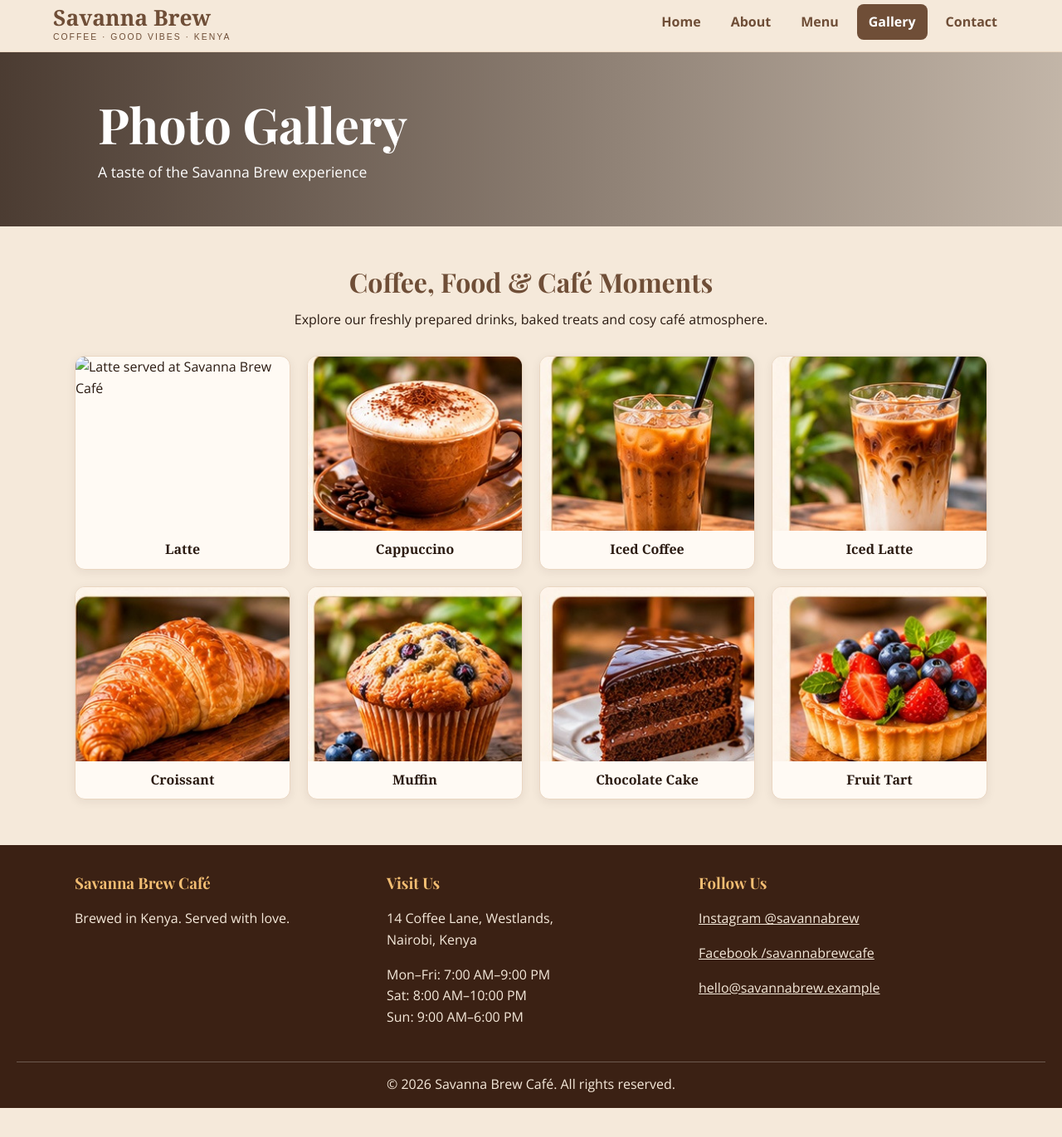
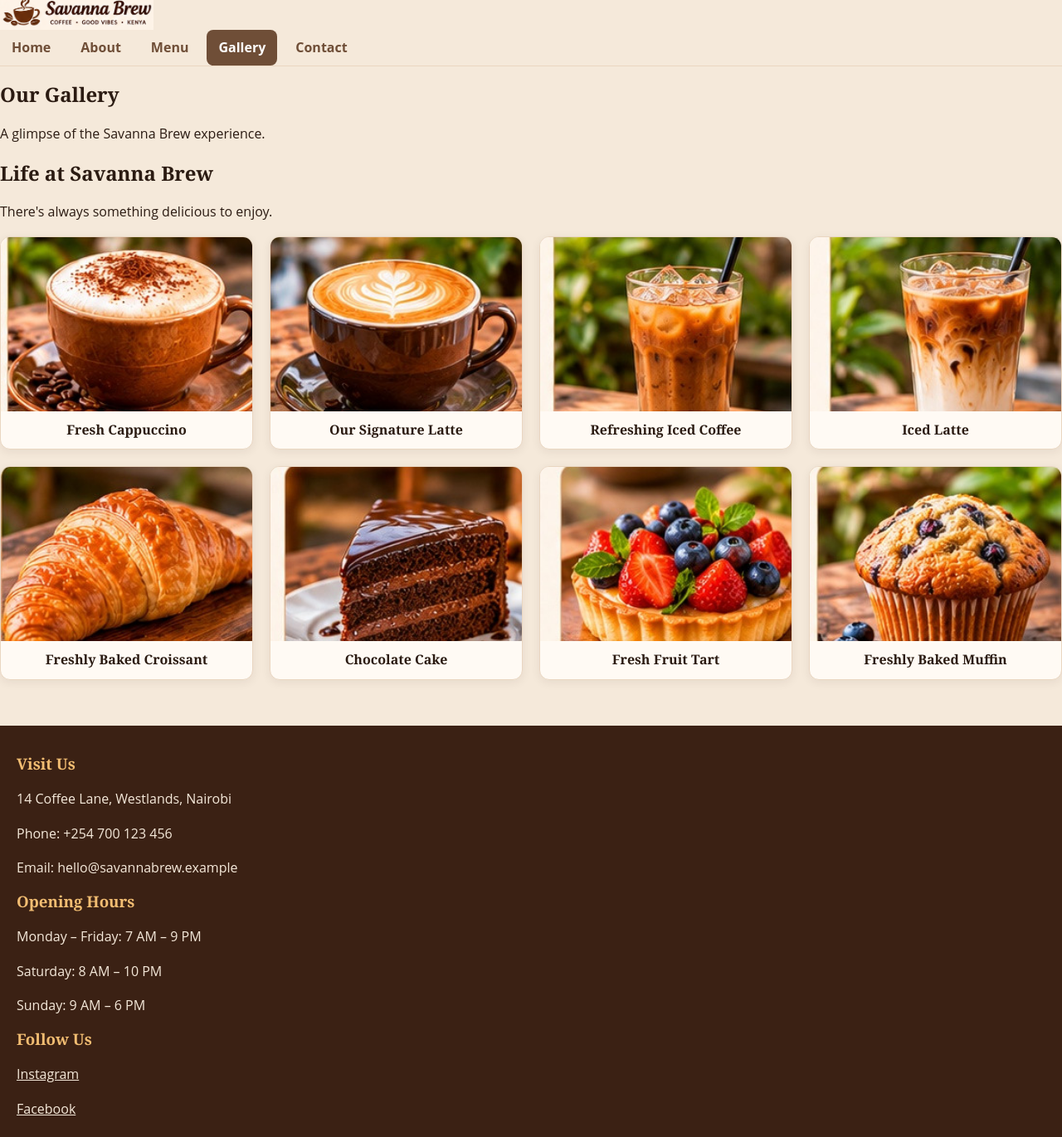
Before and after one commit to 2502848-create/savana-cafe-website, a plain HTML site: page gallery.html in a window 1280 px wide. Shown: the part 9-1380 px from the top of the page at 83% size. Before the commit the page ends 1345 px from the top, so only its background shows below. Drawn offline with nearby package versions, Linux system fonts and the light colour scheme.

Commit message:
Revise gallery.html layout and content
Updated the structure and content of the gallery page, including header, main section, and footer.

```diff
--- a/gallery.html
+++ b/gallery.html
@@ -3,55 +3,137 @@
 <head>
     <meta charset="UTF-8">
     <meta name="viewport" content="width=device-width, initial-scale=1.0">
-  <meta name="description" content="Savanna Brew Café — Kenyan coffee, fresh pastries and warm hospitality in Westlands, Nairobi.">
     <title>Gallery | Savanna Brew Café</title>
-  <link rel="preconnect" href="https://fonts.googleapis.com">
-  <link rel="preconnect" href="https://fonts.gstatic.com" crossorigin>
-  <link href="https://fonts.googleapis.com/css2?family=Open+Sans:wght@400;600;700&family=Playfair+Display:wght@600;700&display=swap" rel="stylesheet">
     <link rel="stylesheet" href="css/style.css">
 </head>
 <body>
+
+    <!-- Header and Navigation -->
     <header class="site-header">
-  <div class="header-inner">
-    <a class="logo" href="index.html" aria-label="Savanna Brew Café home">
-      <img src="image/logo.png" alt="Savanna Brew Café logo" onerror="this.style.display='none'">
-      <span class="logo-text">Savanna Brew<small>COFFEE · GOOD VIBES · KENYA</small></span>
+        <a href="index.html" class="logo">
+            <img src="image/savanna-brew-logo.png"
+                 alt="Savanna Brew Café logo">
         </a>
-    <nav class="main-nav" aria-label="Main navigation">
+
+        <nav class="main-nav">
             <a href="index.html">Home</a>
             <a href="about.html">About</a>
             <a href="menu.html">Menu</a>
-<a href="gallery.html" class="active" aria-current="page">Gallery</a>
+            <a href="gallery.html" class="active">Gallery</a>
             <a href="contact.html">Contact</a>
         </nav>
-  </div>
     </header>
 
     <main>
-  <section class="page-banner"><div><h1>Photo Gallery</h1><p>A taste of the Savanna Brew experience</p></div></section>
-  <section class="container">
-    <h2 class="section-title">Coffee, Food & Café Moments</h2>
-    <p class="section-intro">Explore our freshly prepared drinks, baked treats and cosy café atmosphere.</p>
+        <!-- Gallery Banner -->
+        <section class="image/page-banner gallery-banner">
+            <div class="banner-content">
+                <h1>Our Gallery</h1>
+                <p>A glimpse of the Savanna Brew experience.</p>
+            </div>
+        </section>
+
+        <!-- Gallery Photos -->
+        <section class="gallery-section">
+            <div class="section-heading">
+                <h2>Life at Savanna Brew</h2>
+                <p>There's always something delicious to enjoy.</p>
+            </div>
+
             <div class="gallery-grid">
-      <figure><img src="images/latte-1.jpg" alt="Latte served at Savanna Brew Café"><figcaption>Latte</figcaption></figure>
-<figure><img src="image/cappuccino.jpg" alt="Cappuccino served at Savanna Brew Café"><figcaption>Cappuccino</figcaption></figure>
-<figure><img src="image/iced-coffee.jpg" alt="Iced Coffee served at Savanna Brew Café"><figcaption>Iced Coffee</figcaption></figure>
-<figure><img src="image/iced-latte.jpg" alt="Iced Latte served at Savanna Brew Café"><figcaption>Iced Latte</figcaption></figure>
-<figure><img src="image/croissant.jpg" alt="Croissant served at Savanna Brew Café"><figcaption>Croissant</figcaption></figure>
-<figure><img src="image/muffin.jpg" alt="Muffin served at Savanna Brew Café"><figcaption>Muffin</figcaption></figure>
-<figure><img src="image/chocolate-cake.jpg" alt="Chocolate Cake served at Savanna Brew Café"><figcaption>Chocolate Cake</figcaption></figure>
-<figure><img src="image/fruit-Tart.jpg" alt="Fruit Tart served at Savanna Brew Café"><figcaption>Fruit Tart</figcaption></figure>
+
+                <figure class="gallery-item">
+                    <img src="image/cappuccino.jpg"
+                         alt="A cup of cappuccino">
+                    <figcaption>Fresh Cappuccino</figcaption>
+                </figure>
+
+                <figure class="gallery-item">
+                    <img src="image/latte.jpg"
+                         alt="A freshly prepared latte">
+                    <figcaption>Our Signature Latte</figcaption>
+                </figure>
+
+                <figure class="gallery-item">
+                    <img src="image/iced-coffee.jpg"
+                         alt="A refreshing iced coffee">
+                    <figcaption>Refreshing Iced Coffee</figcaption>
+                </figure>
+
+                <figure class="gallery-item">
+                    <img src="image/iced-latte.jpg"
+                         alt="A glass of iced latte">
+                    <figcaption>Iced Latte</figcaption>
+                </figure>
+
+                <figure class="gallery-item">
+                    <img src="image/croissant.jpg"
+                         alt="A freshly baked croissant">
+                    <figcaption>Freshly Baked Croissant</figcaption>
+                </figure>
+
+                <figure class="gallery-item">
+                    <img src="image/chocolate-cake.jpg"
+                         alt="A slice of chocolate cake">
+                    <figcaption>Chocolate Cake</figcaption>
+                </figure>
+
+                <figure class="gallery-item">
+                    <img src="image/fruit-tart.jpg"
+                         alt="A colourful fruit tart">
+                    <figcaption>Fresh Fruit Tart</figcaption>
+                </figure>
+
+                <figure class="gallery-item">
+                    <img src="image/muffin.jpg"
+                         alt="A freshly baked muffin">
+                    <figcaption>Freshly Baked Muffin</figcaption>
+                </figure>
+
             </div>
         </section>
     </main>
 
+    <!-- Footer -->
     <footer class="site-footer">
-  <div class="footer-inner">
-    <section><h3>Savanna Brew Café</h3><p>Brewed in Kenya. Served with love.</p></section>
-    <section><h3>Visit Us</h3><p>14 Coffee Lane, Westlands,<br>Nairobi, Kenya</p><p>Mon–Fri: 7:00 AM–9:00 PM<br>Sat: 8:00 AM–10:00 PM<br>Sun: 9:00 AM–6:00 PM</p></section>
-    <section><h3>Follow Us</h3><p><a href="https://www.instagram.com/" target="_blank" rel="noopener">Instagram @savannabrew</a></p><p><a href="https://www.facebook.com/" target="_blank" rel="noopener">Facebook /savannabrewcafe</a></p><p><a href="mailto:hello@savannabrew.example">hello@savannabrew.example</a></p></section>
+        <div class="footer-container">
+
+            <div class="footer-column">
+                <h3>Visit Us</h3>
+                <p>14 Coffee Lane, Westlands, Nairobi</p>
+                <p>Phone: +254 700 123 456</p>
+                <p>Email: hello@savannabrew.example</p>
             </div>
-  <p class="copyright">© 2026 Savanna Brew Café. All rights reserved.</p>
+
+            <div class="footer-column">
+                <h3>Opening Hours</h3>
+                <p>Monday – Friday: 7 AM – 9 PM</p>
+                <p>Saturday: 8 AM – 10 PM</p>
+                <p>Sunday: 9 AM – 6 PM</p>
+            </div>
+
+            <div class="footer-column">
+                <h3>Follow Us</h3>
+                <p>
+                    <a href="https://www.instagram.com/"
+                       target="_blank" rel="noopener noreferrer">
+                        Instagram
+                    </a>
+                </p>
+                <p>
+                    <a href="https://www.facebook.com/"
+                       target="_blank" rel="noopener noreferrer">
+                        Facebook
+                    </a>
+                </p>
+            </div>
+
+        </div>
+
+        <p class="copyright">
+            &copy; 2026 Savanna Brew Café. All rights reserved.
+        </p>
     </footer>
+
 </body>
 </html>
```
Lines whose indentation alone changed are shown as unchanged.
